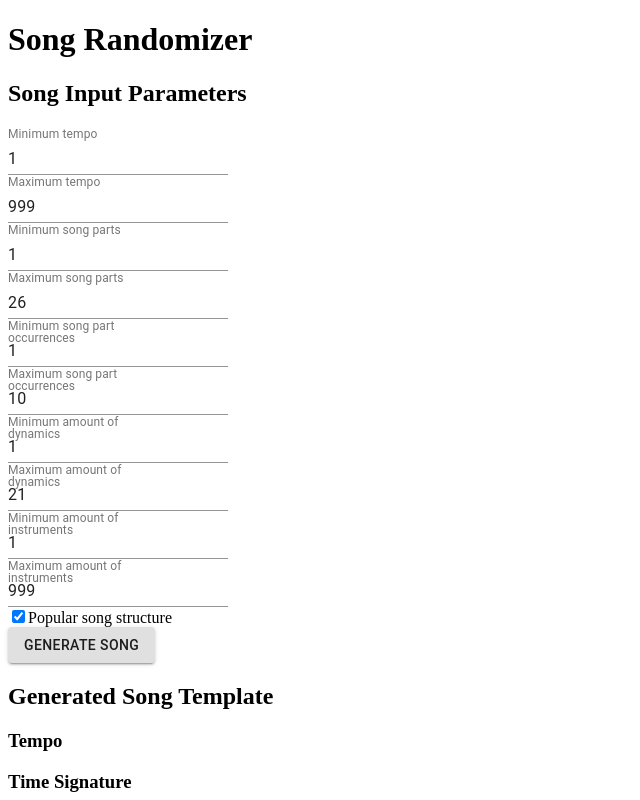
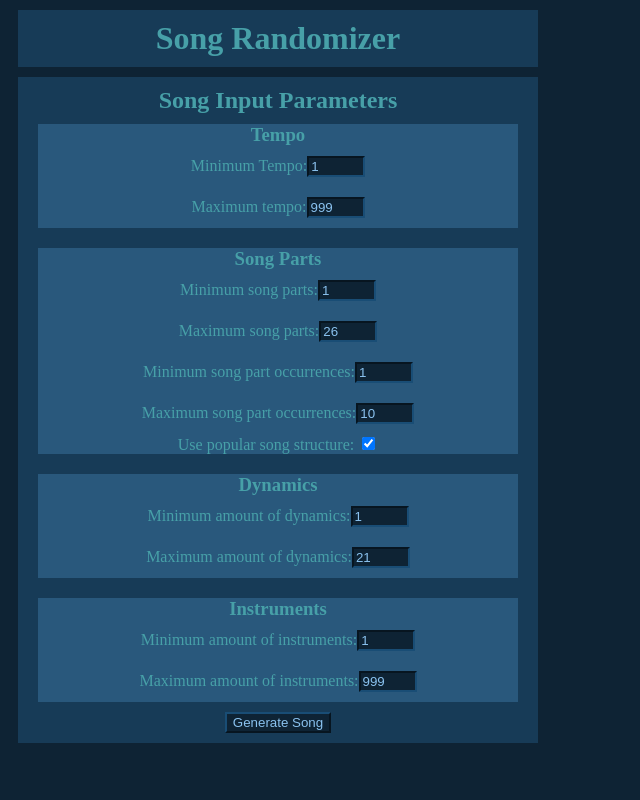
Before and after one commit to mradamgbeck/SongRandomizer, a React (Create React App) app: page / in a window 1280 px wide. Shown: the top 800 px of the page, without its empty margins (0-640 px from the left). Built offline with nearby package versions, Linux system fonts and the light colour scheme.

Commit message:
Style app with styles.css in megaman-esque demeanor (#3)

```diff
--- a/package.json
+++ b/package.json
@@ -18,7 +18,6 @@
     "eject": "react-scripts eject"
   },
   "dependencies": {
-    "@material-ui/core": "^4.12.3",
     "@testing-library/jest-dom": "^5.16.2",
     "@testing-library/react": "^12.1.2",
     "@testing-library/user-event": "^13.5.0",
--- a/src/Components/App/App.js
+++ b/src/Components/App/App.js
@@ -1,6 +1,7 @@
 import React from 'react';
 import SongDisplay from '../DomainComponents/SongDisplay/SongDisplay'
 import InputForm from "../DomainComponents/InputForm/InputForm";
+import "../../styles.css";
 
 export default class App extends React.Component {
     constructor(props) {
@@ -11,17 +12,19 @@ export default class App extends React.Component {
 
     setSongData(songData) {
         this.setState({
-            songData: songData
+            songData: songData,
+            songHasGenerated: true
         });
     }
 
     render() {
+        const songHasGenerated = this.state.songHasGenerated;
         const songData = this.state.songData;
         return (
-            <div>
-                <h1>Song Randomizer</h1>
-                <InputForm setSongData={this.setSongData}/>
-                <SongDisplay songData={songData}/>
+            <div className={'invisible-containment-div'}>
+                <h1 className={'containment-div'}>Song Randomizer</h1>
+                    <InputForm setSongData={this.setSongData}/>
+                {songHasGenerated ? <SongDisplay songData={songData}/> : null}
             </div>
         );
     }
--- a/src/Components/DomainComponents/Chord/Chord.js
+++ b/src/Components/DomainComponents/Chord/Chord.js
@@ -5,8 +5,10 @@ class Chord extends React.Component {
 
     render() {
         return (
-            <div>
-                {this.props.chord.degree}:{commaSeparateList(this.props.chord.triad)}
+            <div style={{
+                textAlign:'center'
+            }}>
+                <p>{this.props.chord.degree}: {commaSeparateList(this.props.chord.triad)}</p>
             </div>
         );
     }
--- a/src/Components/DomainComponents/InputForm/InputForm.js
+++ b/src/Components/DomainComponents/InputForm/InputForm.js
@@ -1,8 +1,8 @@
 import React from 'react';
 import generateSong from '../../../lib/generate'
-import {Button, TextField} from "@material-ui/core";
 import defaults from "../../../config/generate-defaults";
 import Checkbox from "../../FormComponents/Checkbox/Checkbox";
+import '../../../styles.css'
 
 class InputForm extends React.Component {
     constructor(props) {
@@ -37,146 +37,141 @@ class InputForm extends React.Component {
 
     render() {
         return (
-            <div>
+            <div className={'containment-div'}>
                 <h2>Song Input Parameters</h2>
-                <TextField
-                    id="outlined-number"
-                    label="Minimum tempo"
+                <div className={'info-section-div'}>
+                    <h3>Tempo</h3>
+                    <label className={'input-label'}>
+                        Minimum Tempo:
+                        <input
+                            className={'input-number'}
                             type="number"
-                    InputLabelProps={{
-                        shrink: true,
-                    }}
                             defaultValue={defaults.minimumTempo}
                             onChange={(e) => {
                                 this.updateInputParameters(e.target.value, 'minimumTempo')
                             }}
-                />
-                <br/>
-                <TextField
-                    id="outlined-number"
-                    label="Maximum tempo"
+                        /></label>
+
+                    <label className={'input-label'}>
+                        Maximum tempo:
+                        <input
+                            className={'input-number'}
                             type="number"
-                    InputLabelProps={{
-                        shrink: true,
-                    }}
                             defaultValue={defaults.maximumTempo}
                             onChange={(e) => {
                                 this.updateInputParameters(e.target.value, 'maximumTempo')
                             }}
                         />
-                <br/>
-                <TextField
-                    id="outlined-number"
-                    label="Minimum song parts"
+                    </label>
+                </div>
+
+                <div className={'info-section-div'}>
+                    <h3>Song Parts</h3>
+                <label className={'input-label'}>
+                    Minimum song parts:
+                    <input
+                        className={'input-number'}
                         type="number"
-                    InputLabelProps={{
-                        shrink: true,
-                    }}
                         defaultValue={defaults.minAmountOfParts}
                         onChange={(e) => {
                             this.updateInputParameters(e.target.value, 'minAmountOfParts')
                         }}
                     />
-                <br/>
-                <TextField
-                    id="outlined-number"
-                    label="Maximum song parts"
+                </label>
+                <label className={'input-label'}>
+                    Maximum song parts:
+                    <input
+                        className={'input-number'}
                         type="number"
-                    InputLabelProps={{
-                        shrink: true,
-                    }}
                         defaultValue={defaults.maxAmountOfParts}
                         onChange={(e) => {
                             this.updateInputParameters(e.target.value, 'maxAmountOfParts')
                         }}
                     />
-                <br/>
-                <TextField
-                    id="outlined-number"
-                    label="Minimum song part occurrences"
+                </label>
+                <label className={'input-label'}>
+                    Minimum song part occurrences:
+                    <input
+                        className={'input-number'}
                         type="number"
-                    InputLabelProps={{
-                        shrink: true,
-                    }}
                         defaultValue={defaults.minimumPartRepeats}
                         onChange={(e) => {
                             this.updateInputParameters(e.target.value, 'minimumPartRepeats')
                         }}
                     />
-                <br/>
-                <TextField
-                    id="outlined-number"
-                    label="Maximum song part occurrences"
+                </label>
+                <label className={'input-label'}>
+                    Maximum song part occurrences:
+                    <input
+                        className={'input-number'}
                         type="number"
-                    InputLabelProps={{
-                        shrink: true,
-                    }}
                         defaultValue={defaults.maximumPartRepeats}
                         onChange={(e) => {
                             this.updateInputParameters(e.target.value, 'maximumPartRepeats')
                         }}
                     />
-                <br/>
-                <TextField
-                    id="outlined-number"
-                    label="Minimum amount of dynamics"
+                </label>
+                    <Checkbox
+                        label="Use popular song structure: "
+                        default={defaults.usePopularStructure}
+                        onChange={this.updateInputParameters}
+                        parameter={'usePopularStructure'}
+                    />
+                </div>
+
+                <div className={'info-section-div'}>
+                    <h3>Dynamics</h3>
+                <label className={'input-label'}>
+                    Minimum amount of dynamics:
+                    <input
+                        className={'input-number'}
                         type="number"
-                    InputLabelProps={{
-                        shrink: true,
-                    }}
                         defaultValue={defaults.minimumAmountOfDynamics}
                         onChange={(e) => {
                             this.updateInputParameters(e.target.value, 'minimumAmountOfDynamics')
                         }}
                     />
-                <br/>
-                <TextField
-                    id="outlined-number"
-                    label="Maximum amount of dynamics"
+                </label>
+                <label className={'input-label'}>
+                    Maximum amount of dynamics:
+                    <input
+                        className={'input-number'}
                         type="number"
-                    InputLabelProps={{
-                        shrink: true,
-                    }}
                         defaultValue={defaults.maximumAmountOfDynamics}
                         onChange={(e) => {
                             this.updateInputParameters(e.target.value, 'maximumAmountOfDynamics')
                         }}
                     />
-                <br/>
-                <TextField
-                    id="outlined-number"
-                    label="Minimum amount of instruments"
+                </label>
+                </div>
+
+                <div className={'info-section-div'}>
+                    <h3>Instruments</h3>
+                <label className={'input-label'}>
+                    Minimum amount of instruments:
+                    <input
+                        className={'input-number'}
                         type="number"
-                    InputLabelProps={{
-                        shrink: true,
-                    }}
                         defaultValue={defaults.minimumAmountOfInstruments}
                         onChange={(e) => {
                             this.updateInputParameters(e.target.value, 'minimumAmountOfInstruments')
                         }}
                     />
-                <br/>
-                <TextField
-                    id="outlined-number"
-                    label="Maximum amount of instruments"
+                </label>
+                <label className={'input-label'}>
+                    Maximum amount of instruments:
+                    <input
+                        className={'input-number'}
                         type="number"
-                    InputLabelProps={{
-                        shrink: true,
-                    }}
                         defaultValue={defaults.maximumAmountOfInstruments}
                         onChange={(e) => {
                             this.updateInputParameters(e.target.value, 'maximumAmountOfInstruments')
                         }}
                     />
-                <br/>
-                <Checkbox
-                    label="Popular song structure"
-                    default={defaults.usePopularStructure}
-                    onChange={this.updateInputParameters}
-                    parameter={'usePopularStructure'}
-                />
-                <br/>
-                <Button variant="contained" onClick={this.updateSongData}>Generate Song</Button>
+                </label>
+                </div>
+
+                <button className={'button'} onClick={this.updateSongData}>Generate Song</button>
             </div>
         );
     }
--- a/src/Components/FormComponents/Checkbox/Checkbox.js
+++ b/src/Components/FormComponents/Checkbox/Checkbox.js
@@ -6,14 +6,15 @@ function Checkbox(props) {
 
     return (
         <label>
-            <input type="checkbox"
-                   defaultChecked={props.default}
-                   onChange={() => {
-                       props.onChange(!checked, props.parameter)
-                       setChecked(!checked);
-                   }}
+            {props.label}
+            <input
+                type="checkbox"
+                defaultChecked={props.default}
+                onChange={() => {
+                    props.onChange(!checked, props.parameter)
+                    setChecked(!checked);
+                }}
             />
-            {props.label}
         </label>
     );
 }
--- a/src/index.css
+++ /dev/null
@@ -1,13 +0,0 @@
-body {
-  margin: 0;
-  font-family: -apple-system, BlinkMacSystemFont, 'Segoe UI', 'Roboto', 'Oxygen',
-    'Ubuntu', 'Cantarell', 'Fira Sans', 'Droid Sans', 'Helvetica Neue',
-    sans-serif;
-  -webkit-font-smoothing: antialiased;
-  -moz-osx-font-smoothing: grayscale;
-}
-
-code {
-  font-family: source-code-pro, Menlo, Monaco, Consolas, 'Courier New',
-    monospace;
-}
--- /dev/null
+++ b/src/styles.css
@@ -0,0 +1,62 @@
+/* src/styles.css */
+
+body {
+    color: #47a0a8;
+    background-color: #0e2334;
+}
+
+.containment-div {
+    color: #47a0a8;
+    background-color: #173b57;
+    width: 500px;
+    display: flex;
+    flex-direction: column;
+    text-align: center;
+    margin: 10px 10px 10px 10px;
+    padding: 10px 10px 10px 10px;
+}
+
+.info-section-div {
+    color: #47a0a8;
+    background-color: #29587c;
+    display: flex;
+    flex-direction: column;
+    text-align: center;
+    margin: 10px;
+}
+
+.input-label {
+    padding: 10px 10px 10px 10px;
+}
+
+.input-number {
+    width: 50px;
+    margin: auto;
+    color: #8ac2ef;
+    background-color: #0e2334;
+    border-color: #194d75;
+}
+
+.button {
+    color: #8ac2ef;
+    border-color: #194d75;
+    background-color: #0e2334;
+    margin: auto;
+}
+
+h1 {
+    margin: auto;
+}
+
+h2 {
+    margin: auto;
+}
+h3 {
+    margin: auto;
+}
+
+p {
+    margin: auto;
+    display: flow;
+    word-wrap: anywhere;
+}
```
Also changed, not shown: src/Components/DomainComponents/SongDisplay/SongDisplay.js (+21 -4 lines), src/lib/rendering-functions.js (+13 -5 lines). Lines whose indentation alone changed are shown as unchanged.
